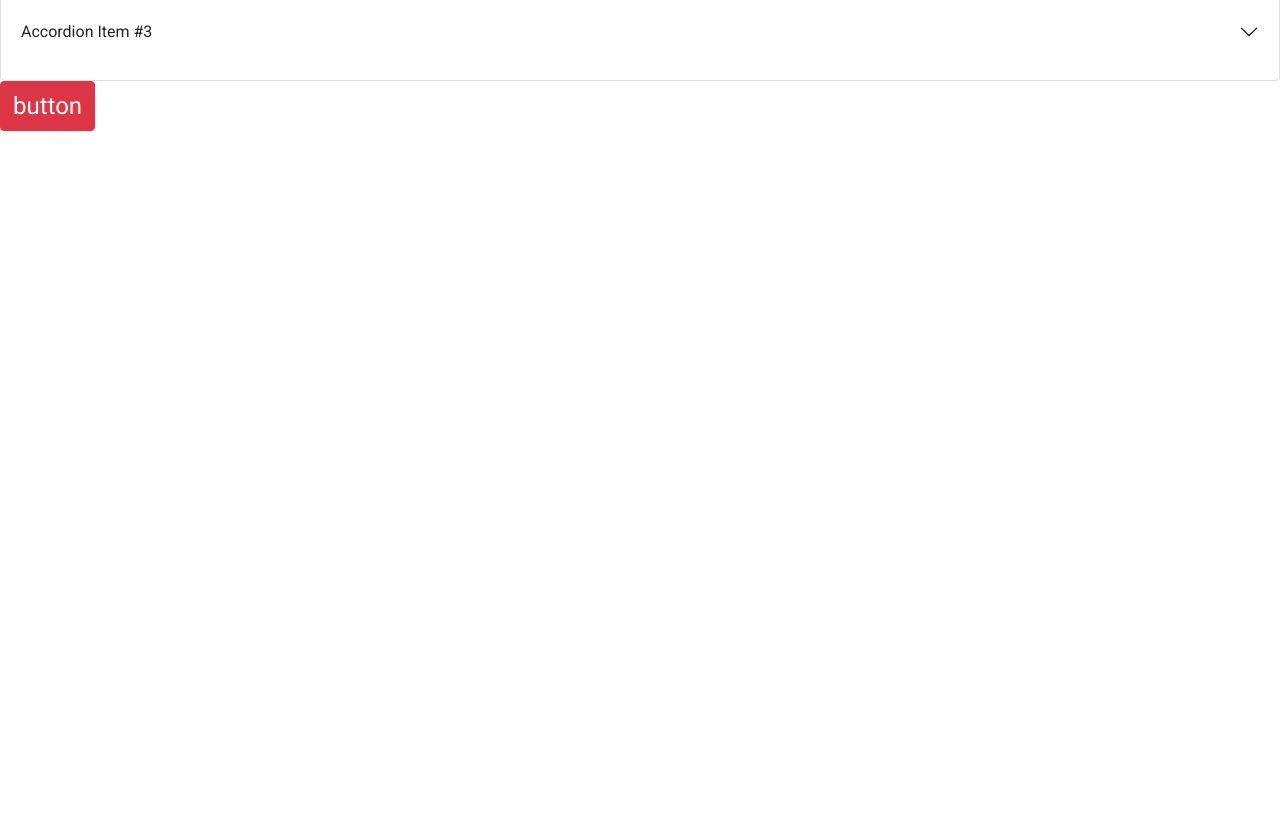
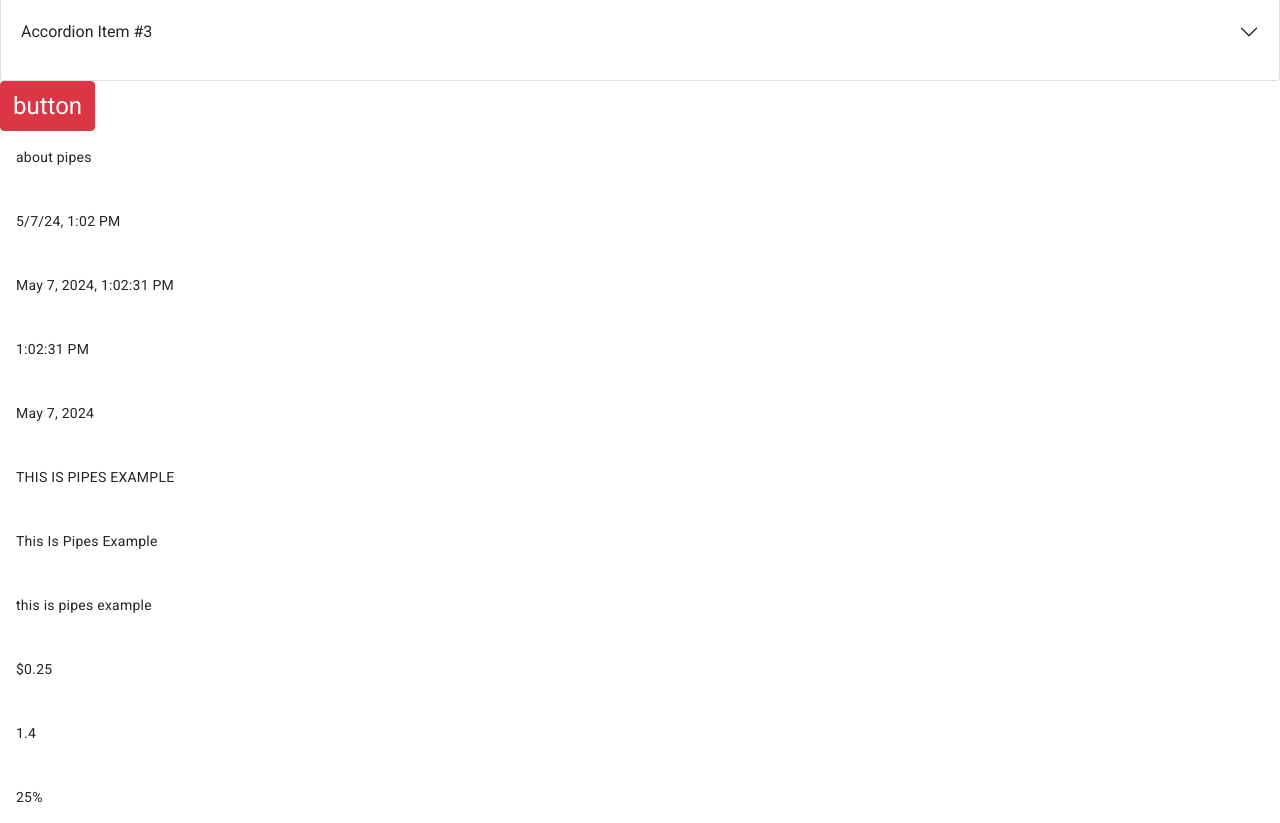
Before and after one commit to balubalureddy/products, an Angular app: page /home in a window 1280 px wide. Shown: the part 320-1143 px from the top of the page. Before the commit the page ends 800 px from the top, so only its background shows below. Built offline with nearby package versions, Linux system fonts and the light colour scheme.

Commit message:
worked on inbuilt pipes and custome pipes

```diff
--- a/src/app/home/home.component.html
+++ b/src/app/home/home.component.html
@@ -38,3 +38,15 @@
   </div>
 
   <button class="btn btn-danger fs-4" (click)="changeRoute()">button</button>
+
+  <p class="p-3"> about pipes</p>
+<p class="p-3">{{date | date: 'M/d/yy, h:mm a'}}</p>
+<p class="p-3">{{date | date: 'MMM d, y, h:mm:ss a'}}</p>
+<p class="p-3">{{date | date: 'h:mm:ss a'}}</p>
+<p class="p-3">{{date | date: 'MMM d, y'}}</p>
+<p class="p-3">{{"this is pipes example" | uppercase}}</p>
+<p class="p-3">{{"this is pipes example" | titlecase}}</p>
+<p class="p-3">{{"THIS IS PIPES EXAMPLE" | lowercase}}</p>
+<p class="p-3">{{a | currency:'USD' }}</p>
+<p class="p-3">{{b | number:'1.1-1' }}</p>
+<p class="p-3">{{a | percent }}</p>
--- a/src/app/home/home.component.ts
+++ b/src/app/home/home.component.ts
@@ -7,6 +7,10 @@ import { ActivatedRoute, Router } from '@angular/router';
   styleUrls: ['./home.component.scss']
 })
 export class HomeComponent implements OnInit {
+
+  date:Date= new Date();
+  a:any= 0.250;
+  b:any= 1.369;
   constructor(private activatedRoute : ActivatedRoute, private route : Router){
 
   }
--- /dev/null
+++ b/src/app/products/filter.pipe.ts
@@ -0,0 +1,18 @@
+import { Pipe, PipeTransform } from "@angular/core";
+
+@Pipe({
+    name : 'filter'
+})
+
+export class FilterPipe implements PipeTransform {
+    transform(items:any, searchTerm:any, searchBy: string) {
+        if(!searchTerm){
+            return items
+        }
+
+        return items.filter((item:any) => {
+            const currentItem = item[searchBy];
+            return currentItem.toString().toLowerCase().includes(searchTerm.trim().toLowerCase());
+        })
+    }
+}
--- a/src/app/products/product-detail/product-detail.component.ts
+++ b/src/app/products/product-detail/product-detail.component.ts
@@ -13,6 +13,7 @@ export class ProductDetailComponent implements OnInit {
 
   ngOnInit(): void {
     console.log(this.productDetail)
+    console.log("is this am looking")
     this.activatedRoute.params.subscribe((params:any)=>{
       console.log(params,params.id)
       let id = params?.id || 0;
--- a/src/app/products/view-products/view-products.component.html
+++ b/src/app/products/view-products/view-products.component.html
@@ -1,6 +1,7 @@
+<input class="form-control form-control-lg m-3" [(ngModel)]="searchTerm" type="text" placeholder="search products" aria-label=".form-control-lg example">
 <div class="container-fluid">
     <div class="row">
-          <div *ngFor="let product of products" class="col-sm-2">
+          <div *ngFor="let product of products | filter: searchTerm : 'title'" class="col-sm-2">
             <ng-container>
               <app-item [product]="product" (handleItemRoute)="goToProduct($event)"></app-item>
             </ng-container>
--- a/src/app/products/view-products/view-products.component.ts
+++ b/src/app/products/view-products/view-products.component.ts
@@ -9,6 +9,7 @@ import { ProductService } from 'src/app/services/product.service';
 })
 export class ViewProductsComponent implements OnInit {
   products:any=[];
+  searchTerm:any;
   constructor(private productService:ProductService, private activatedRoute:ActivatedRoute, private route : Router){
 
   }
```
Also changed, not shown: src/app/products/products.module.ts (+6 -2 lines).
